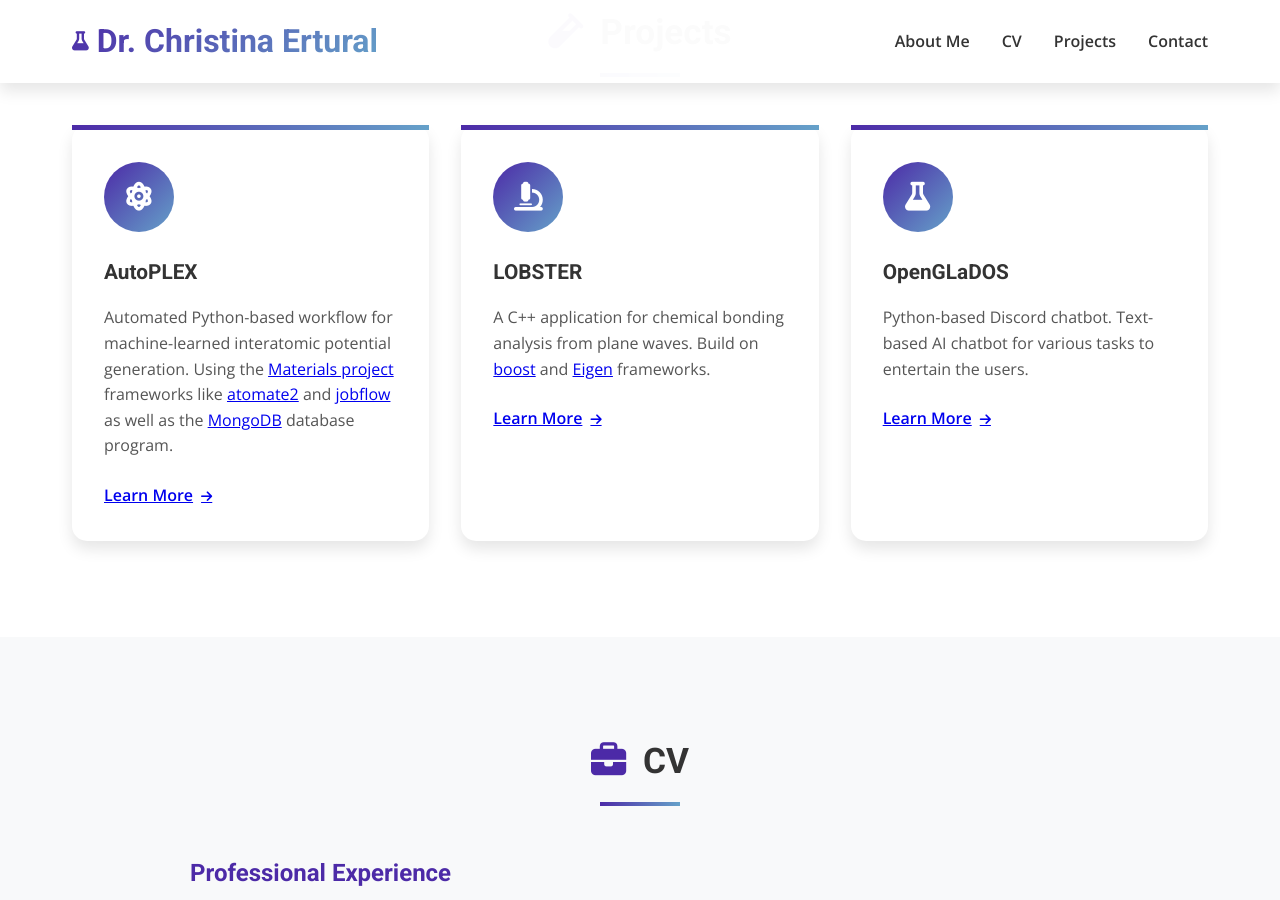
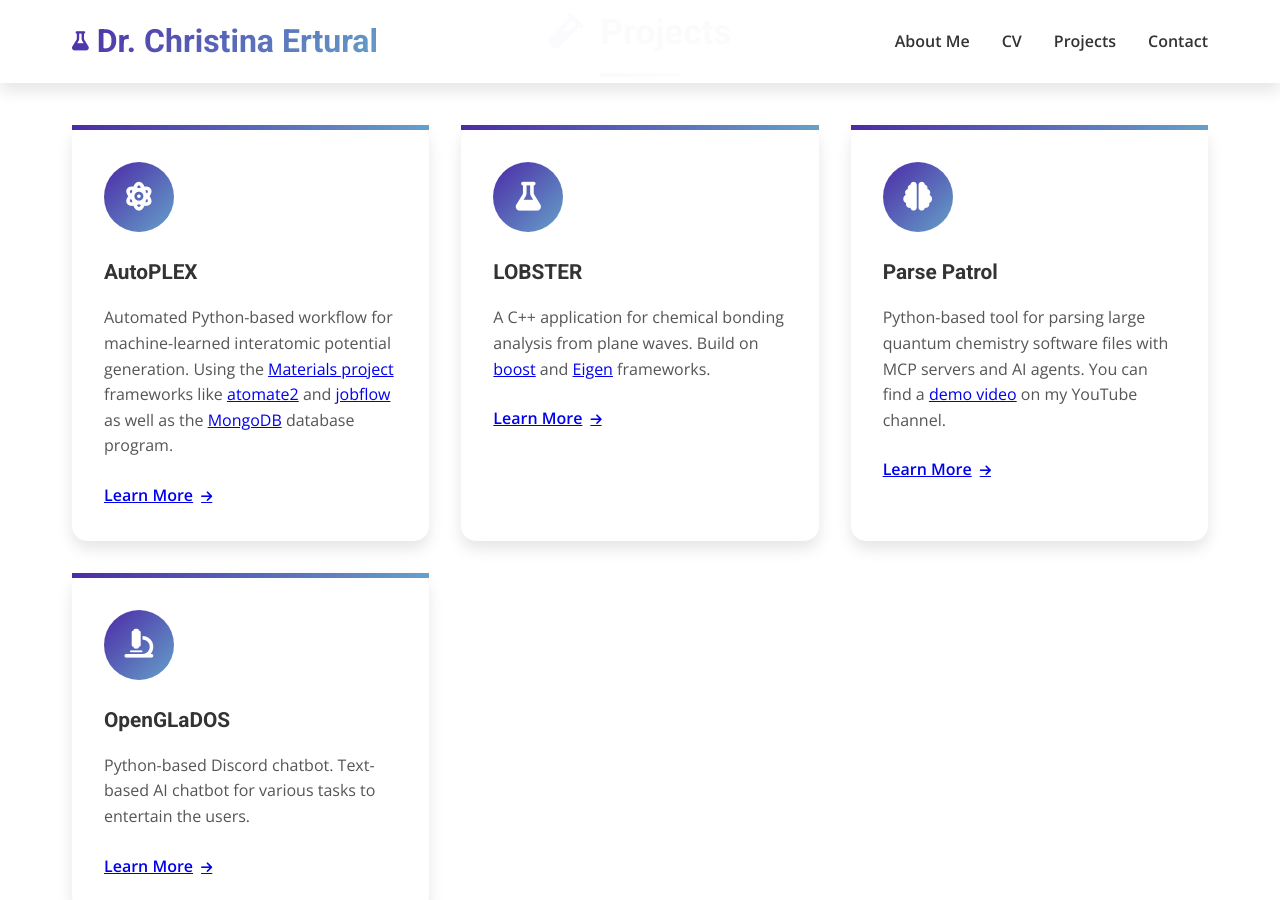
Before and after one commit to QuantumChemist/QuantumChemist.github.io, a Jekyll site: the page index.html, which Jekyll copies as it is, in a window 1280 px wide and 900 px high, scrolled down 1255 px. Built offline with Jekyll 4.4.1, drawn with Linux system fonts in a browser that asks for light colours.

Commit message:
Update project section in index.html to include new project details and icons

```diff
--- a/index.html
+++ b/index.html
@@ -75,13 +75,19 @@
                     <a href="https://github.com/autoatml/autoplex" class="read-more">Learn More</a>
                 </div>
                 <div class="project-card animate-on-scroll">
-                    <div class="project-icon"><i class="fas fa-microscope"></i></div>
+                    <div class="project-icon"><i class="fas fa-flask"></i></div>
                     <h3>LOBSTER</h3>
                     <p>A C++ application for chemical bonding analysis from plane waves. Build on <a href="https://www.boost.org/">boost</a> and <a href="https://eigen.tuxfamily.org/index.php?title=Main_Page">Eigen</a> frameworks.</p>
                     <a href="http://cohp.de/" class="read-more">Learn More</a>
                 </div>
                 <div class="project-card animate-on-scroll">
-                    <div class="project-icon"><i class="fas fa-flask"></i></div>
+                    <div class="project-icon"><i class="fas fa-brain"></i></div>
+                    <h3>Parse Patrol</h3>
+                    <p>Python-based tool for parsing large quantum chemistry software files with MCP servers and AI agents. You can find a <a href="https://youtu.be/fSAyi5ubkR0">demo video</a> on my YouTube channel.</p>
+                    <a href="https://github.com/ndaelman-hu/parse-patrol" class="read-more">Learn More</a>
+                </div>
+                <div class="project-card animate-on-scroll">
+                    <div class="project-icon"><i class="fas fa-microscope"></i></div>
                     <h3>OpenGLaDOS</h3>
                     <p>Python-based Discord chatbot. Text-based AI chatbot for various tasks to entertain the users.</p>
                     <a href="https://top.gg/bot/1276530139412566186" class="read-more">Learn More</a>
```
